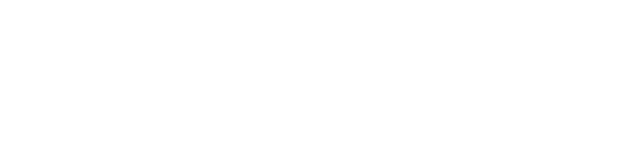
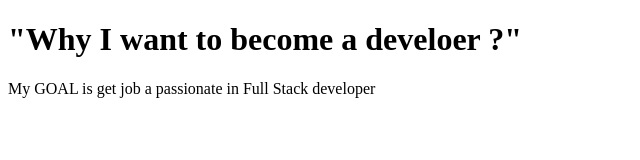
Before and after one commit to acciojob/why-software-muralikrishnakodi6104, a website: page main.html in a window 1280 px wide. Shown: the whole page, without its empty margins (0-640 px from the left). Drawn offline with Linux system fonts and the light colour scheme.

Commit message:
created a submission

```diff
--- a/main.html
+++ b/main.html
@@ -8,8 +8,14 @@
 
 <body>
 	<!-- the entire body must be written by student -->
+
+	<h1>
+		"Why I want to become a develoer ?"
+	</h1>
+	<p>My GOAL is get job a passionate in Full Stack developer</p>
     <script type="text/javascript" src="./script.js">
 </script>
+
 
 </body>
 
```
